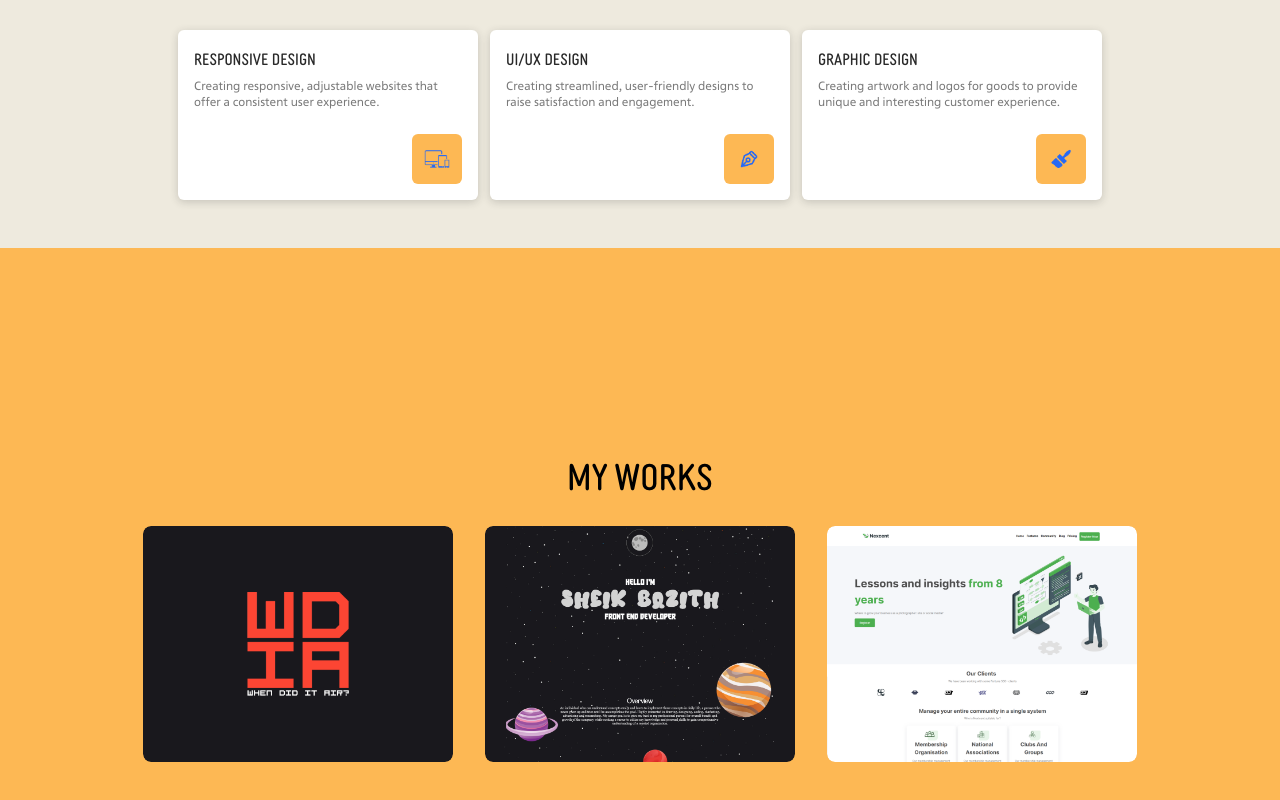
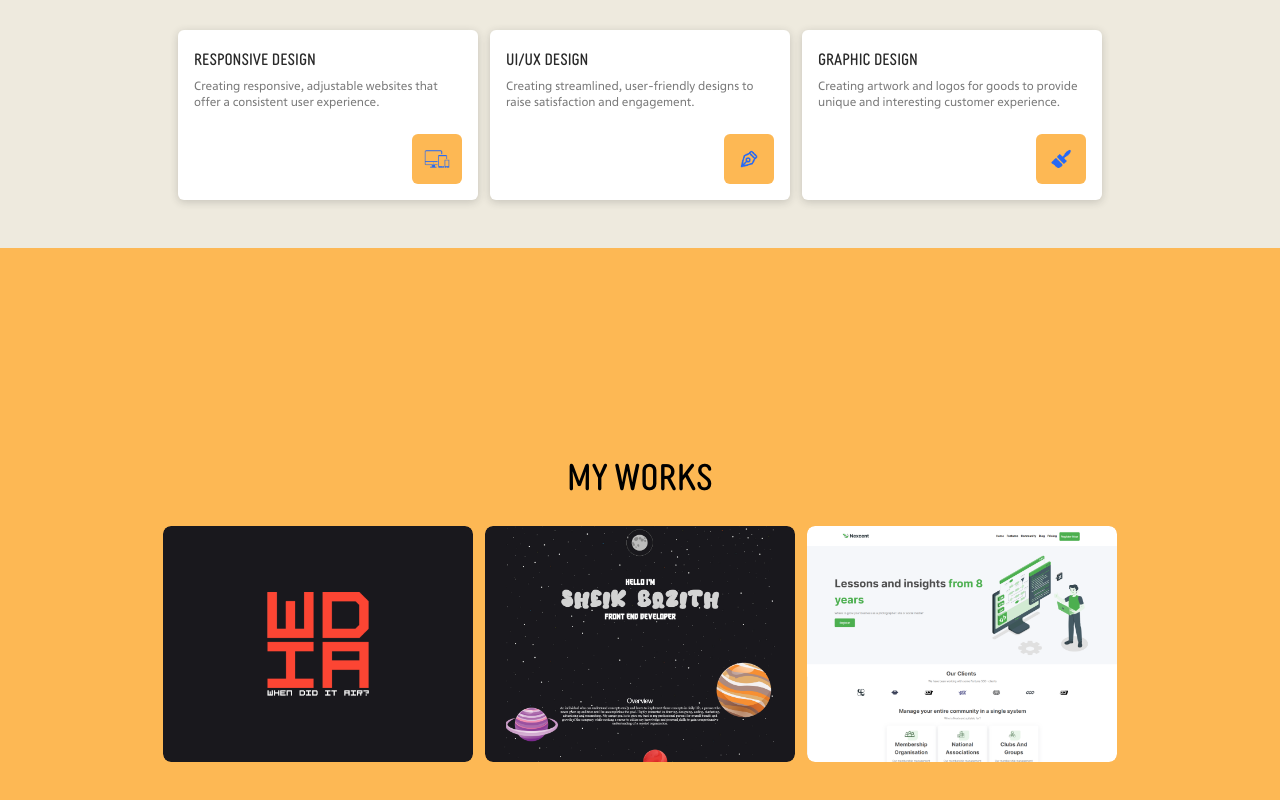
Before and after one commit to SheikBazith/my-portfolio, a React (Create React App) app: page / in a window 1280 px wide. Shown: the part 1742-2542 px from the top of the page. Built offline with nearby package versions, Linux system fonts and the light colour scheme.

Commit message:
Update App.jsx

```diff
--- a/src/components/App.jsx
+++ b/src/components/App.jsx
@@ -56,13 +56,13 @@
       <Tools />
       <div  className='flex flex-col justify-center items-center gap-8 bg-[#eeeade] dark:bg-[#0d0d0d] pt-12 pb-12'>
       <h1 className=' text-4xl dark:text-white'>My Skills</h1>
-      <div className='flex flex-col lg:flex-row gap-3'>
+      <div className='flex flex-row flex-wrap justify-center items-center gap-3 w-[90%]'>
       {skill_list.map(createSkillCard)}
       </div>
       </div>
       <div id='projects' className='flex flex-col min-h-[90vh] justify-center items-center gap-8 pt-12 pb-12 bg-[#fdb854] dark:bg-[#29cb8c]'>
       <h1 className='text-4xl dark:text-white'>My Works</h1>
-      <div className='flex flex-col lg:flex-row gap-8 '>
+      <div className='flex flex-row flex-wrap justify-center items-center gap-3 w-[90%]'>
       {project_list.map(createProjectCard)}
       </div>
       </div>
```
